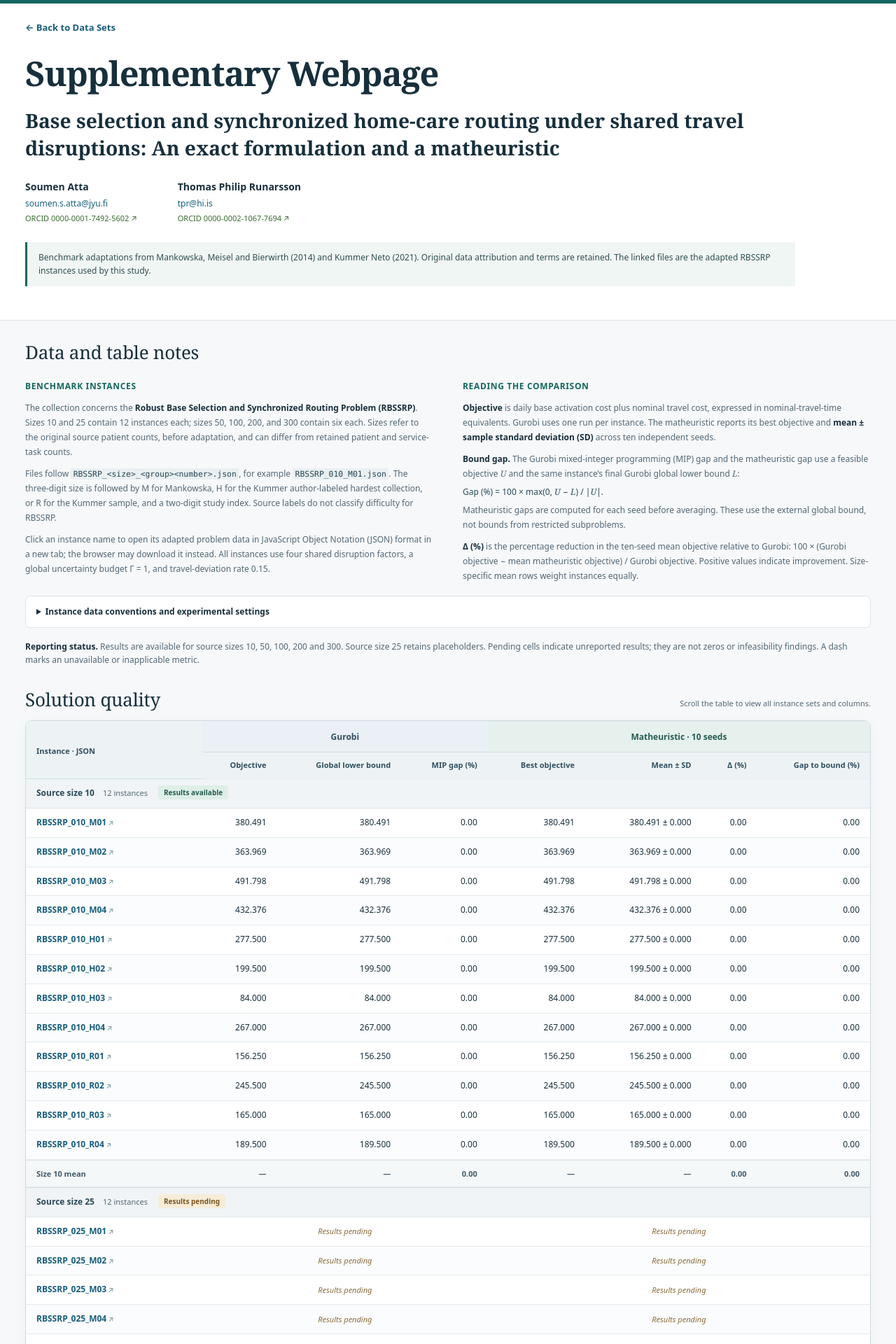
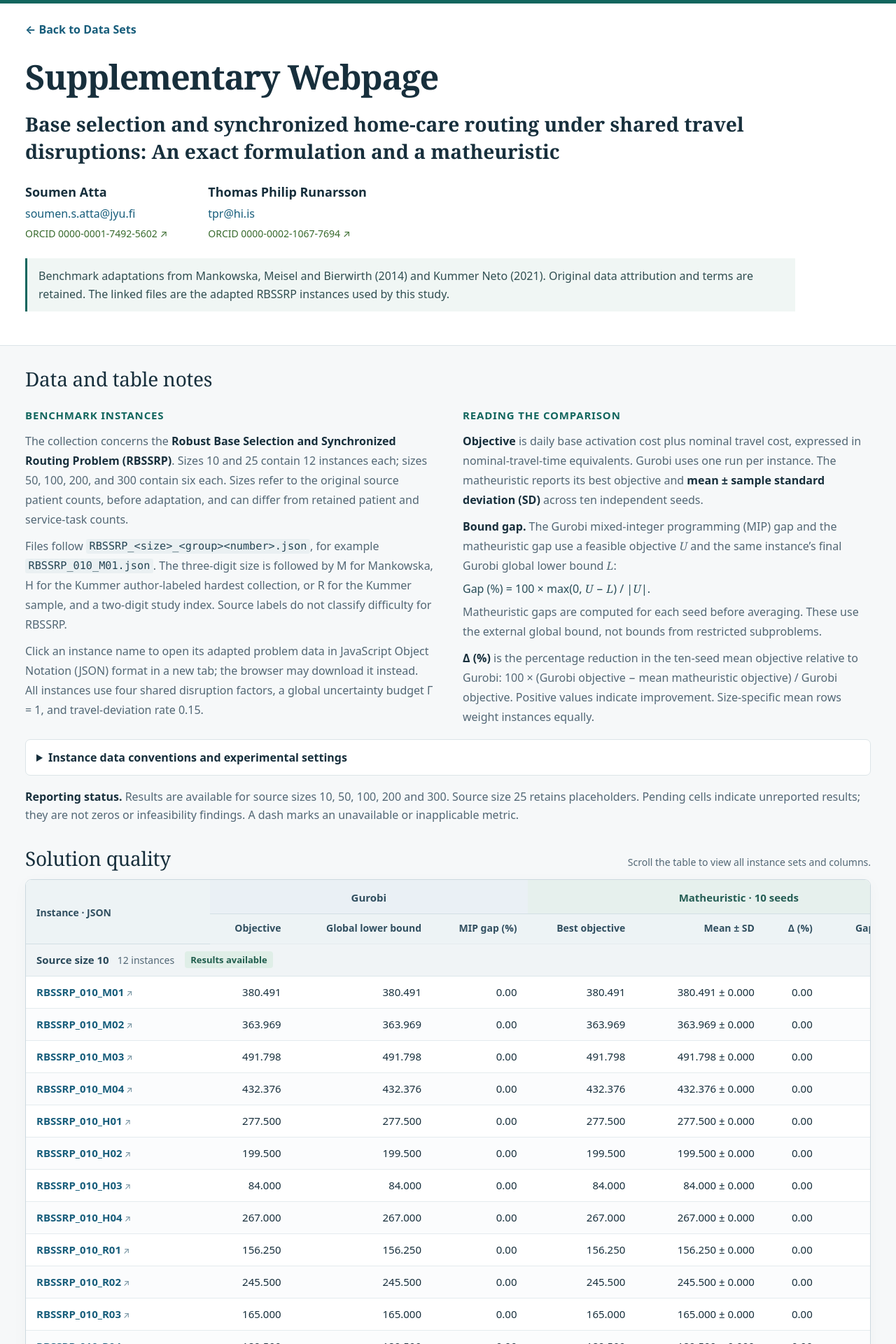
Before and after one commit to SoumenAtta/soumenatta.github.io, a Jekyll site: the page datasets/rbssrp/index.html, which Jekyll copies as it is, in a window 1280 px wide. Shown: the top 1920 px of the page at 70% size. Built offline with Jekyll 4.4.1, drawn with Linux system fonts in a browser that asks for light colours; an icon font too large for the unit is left out; some of the changed text lies outside the part shown.

Commit message:
Sync updated RBSSRP supplementary page

```diff
--- a/datasets/rbssrp/index.html
+++ b/datasets/rbssrp/index.html
@@ -23,97 +23,97 @@
 html { scroll-padding-top: 20px; }
 body {
   margin: 0; background: var(--canvas); color: var(--ink);
-  font: 15px/1.65 system-ui, -apple-system, BlinkMacSystemFont, "Segoe UI", sans-serif;
+  font: 17px/1.65 system-ui, -apple-system, BlinkMacSystemFont, "Segoe UI", sans-serif;
   -webkit-font-smoothing: antialiased;
 }
 .wrap { width: min(1380px, calc(100% - 72px)); margin-inline: auto; }
 header { background: var(--paper); border-top: 5px solid var(--teal); border-bottom: 1px solid var(--line); }
 .masthead { display: flex; justify-content: space-between; align-items: center; gap: 20px; padding-block: 24px 27px; }
-.back-link { color: var(--blue); font-size: 13px; font-weight: 650; text-decoration: none; }
+.back-link { color: var(--blue); font-size: 16px; font-weight: 650; text-decoration: none; }
 .back-link:hover { text-decoration: underline; text-underline-offset: 4px; }
 .hero { padding-bottom: 30px; }
 h1 { margin: 0 0 20px; font: 600 clamp(36px, 3.8vw, 50px)/1.14 Georgia, "Times New Roman", serif; letter-spacing: -.025em; }
-.paper-title { max-width: 1140px; margin: 0 0 24px; color: var(--ink); font: 600 clamp(22px, 2.2vw, 29px)/1.38 Georgia, "Times New Roman", serif; }
+.paper-title { max-width: 1140px; margin: 0 0 24px; color: var(--ink); font: 600 clamp(24px, 2.2vw, 32px)/1.38 Georgia, "Times New Roman", serif; }
 .authors { display: flex; flex-wrap: wrap; gap: 19px 58px; margin: 0; }
 .author { display: flex; flex-direction: column; gap: 3px; }
-.author-name { margin: 0; font-size: 14px; font-weight: 700; }
-.author-contact { margin: 0; font-size: 12px; }
+.author-name { margin: 0; font-size: 18px; font-weight: 700; }
+.author-contact { margin: 0; font-size: 16px; }
 .author-contact a { color: var(--blue); text-decoration: none; }
-.author-orcid { margin: 0; font-size: 11px; }
+.author-orcid { margin: 0; font-size: 14px; }
 .author-orcid a { color: #396b2e; text-decoration: none; }
 .author-contact a:hover, .author-orcid a:hover { text-decoration: underline; text-underline-offset: 3px; }
-.attribution { max-width: 1100px; margin: 24px 0 18px; padding: 12px 16px; border-left: 3px solid var(--teal); background: #f0f6f4; color: #304e51; font-size: 12px; }
+.attribution { max-width: 1100px; margin: 24px 0 18px; padding: 12px 16px; border-left: 3px solid var(--teal); background: #f0f6f4; color: #304e51; font-size: 16px; }
 main { padding-block: 29px 42px; }
-h2 { margin: 0; font: 500 26px/1.3 Georgia, "Times New Roman", serif; letter-spacing: -.01em; }
-h3 { margin: 0 0 10px; font-size: 12px; font-weight: 750; letter-spacing: .055em; text-transform: uppercase; color: var(--teal); }
+h2 { margin: 0; font: 500 28px/1.3 Georgia, "Times New Roman", serif; letter-spacing: -.01em; }
+h3 { margin: 0 0 10px; font-size: 15px; font-weight: 750; letter-spacing: .055em; text-transform: uppercase; color: var(--teal); }
 .guide { margin-bottom: 30px; }
 .guide > h2 { margin-bottom: 21px; }
 .notes-grid { display: grid; grid-template-columns: 1fr 1fr; gap: 22px 42px; }
-.note-column p { margin: 0 0 10px; color: var(--muted); font-size: 12px; line-height: 1.75; }
+.note-column p { margin: 0 0 10px; color: var(--muted); font-size: 16px; line-height: 1.75; }
 .note-column p:last-child { margin-bottom: 0; }
 .note-column strong { color: var(--ink); }
 code { padding: .08em .3em; border-radius: 3px; background: #eaf0f2; color: #254554; font: .95em ui-monospace, SFMono-Regular, Consolas, monospace; overflow-wrap: anywhere; }
 var { font-family: Georgia, "Times New Roman", serif; }
-.formula { display: block; margin-block: 5px; color: #284d58; font-size: 12px; }
-.data-details { margin-top: 18px; padding: 12px 15px; border: 1px solid var(--line); border-radius: 7px; background: var(--paper); font-size: 12px; color: var(--muted); }
+.formula { display: block; margin-block: 5px; color: #284d58; font-size: 16px; }
+.data-details { margin-top: 18px; padding: 12px 15px; border: 1px solid var(--line); border-radius: 7px; background: var(--paper); font-size: 16px; color: var(--muted); }
 .data-details summary { width: fit-content; color: var(--ink); font-weight: 650; cursor: pointer; }
 .data-details p { margin: 12px 0 0; max-width: 1200px; }
-.reporting-note { margin: 17px 0 0; color: var(--muted); font-size: 12px; }
+.reporting-note { margin: 17px 0 0; color: var(--muted); font-size: 16px; }
 .reporting-note strong { color: var(--ink); }
 .table-heading { display: flex; justify-content: space-between; align-items: baseline; gap: 18px; margin-bottom: 12px; }
-.table-heading p { margin: 0; color: var(--muted); font-size: 11px; text-align: right; }
+.table-heading p { margin: 0; color: var(--muted); font-size: 14px; text-align: right; }
 .table-wrap {
   max-height: min(78vh, 980px); overflow: auto; background: var(--paper);
   border: 1px solid #ccd9df; border-radius: 9px;
   box-shadow: 0 5px 22px #18334208;
   scrollbar-color: #a2b8c1 #eef3f5; scrollbar-width: thin;
 }
-table { border-spacing: 0; width: 100%; min-width: 1100px; font-size: 12px; line-height: 1.4; }
+table { border-spacing: 0; width: 100%; min-width: 1320px; font-size: 15px; line-height: 1.4; }
 caption { position: absolute; width: 1px; height: 1px; padding: 0; margin: -1px; overflow: hidden; clip-path: inset(50%); white-space: nowrap; }
 thead { position: sticky; top: 0; z-index: 5; }
-thead th { color: #314f60; background: #edf3f5; font-size: 11px; font-weight: 700; white-space: nowrap; }
+thead th { color: #314f60; background: #edf3f5; font-size: 14px; font-weight: 700; white-space: nowrap; }
 thead tr:first-child th { padding-block: 15px 12px; border-bottom: 1px solid #d2dfe4; }
 thead tr:last-child th { padding-block: 10px 12px; }
-thead th.group { text-align: center; font-size: 12px; }
+thead th.group { text-align: center; font-size: 15px; }
 thead th.gurobi-group { background: #eaf0f5; }
 thead th.matheuristic-group { background: #e6f0ed; color: #245d54; }
 thead .instance-head { text-align: left; vertical-align: middle; }
 th, td { padding: 12px 15px; text-align: right; border-bottom: 1px solid #e4ebee; vertical-align: middle; }
 td { font-variant-numeric: tabular-nums; font-feature-settings: "tnum"; white-space: nowrap; }
 tbody th.instance { text-align: left; font-weight: 550; background: white; }
-.instance { min-width: 194px; white-space: nowrap; }
-.instance a { color: var(--blue); text-decoration: none; font-size: 12px; }
+.instance { min-width: 218px; white-space: nowrap; }
+.instance a { color: var(--blue); text-decoration: none; font-size: 15px; }
 .instance a:hover { color: #0c4c43; text-decoration: underline; text-underline-offset: 4px; }
-.instance a::after { content: " ↗"; color: #7895a3; font-size: 10px; }
+.instance a::after { content: " ↗"; color: #7895a3; font-size: 12px; }
 a:focus-visible, summary:focus-visible, .table-wrap:focus-visible { outline: 3px solid #6b9da9; outline-offset: 3px; border-radius: 2px; }
 .instance-row:nth-child(odd) > * { background: #fbfcfd; }
 .instance-row:hover > * { background: #eff6f3; }
 .cohort-band th { padding: 12px 15px; text-align: left; background: #f0f4f6; border-top: 1px solid #cfdde2; border-bottom: 1px solid #dce6eb; }
 tbody:first-of-type .cohort-band th { border-top: 0; }
-.cohort-title { font-size: 12px; font-weight: 750; color: #294859; }
-.cohort-count { margin-left: 12px; font-size: 11px; font-weight: 500; color: var(--muted); }
-.status { margin-left: 15px; padding: 3px 8px; border-radius: 4px; font-size: 10px; font-weight: 650; vertical-align: 1px; }
+.cohort-title { font-size: 15px; font-weight: 750; color: #294859; }
+.cohort-count { margin-left: 12px; font-size: 14px; font-weight: 500; color: var(--muted); }
+.status { margin-left: 15px; padding: 3px 8px; border-radius: 4px; font-size: 13px; font-weight: 650; vertical-align: 1px; }
 .status.complete { color: #205d4d; background: #dfeee7; }
 .status.pending { color: #795520; background: #f7ecd8; }
 .status.partial { color: #385a74; background: #e2edf5; }
-.pending-cell { text-align: center; color: #8a6c3b; font-size: 11px; font-style: italic; }
+.pending-cell { text-align: center; color: #8a6c3b; font-size: 14px; font-style: italic; }
 .mean-sd { white-space: nowrap; }
 .positive { color: #1b6b4f; font-weight: 650; }
 .negative { color: #a13e33; font-weight: 650; }
-.cohort-mean > * { padding-block: 11px; color: #415c6b; background: #f5f8f9; font-weight: 650; font-size: 11px; border-top: 1px solid #dce6eb; }
+.cohort-mean > * { padding-block: 11px; color: #415c6b; background: #f5f8f9; font-weight: 650; font-size: 14px; border-top: 1px solid #dce6eb; }
 .cohort-mean th { text-align: left; }
 tbody:last-of-type tr:last-child > * { border-bottom: 0; }
 .references { margin-top: 33px; padding-top: 25px; border-top: 1px solid var(--line); }
 .references ol { margin: 16px 0 0; padding-left: 22px; max-width: 1120px; }
-.references li { padding-left: 4px; margin-bottom: 14px; font-size: 12px; color: var(--muted); }
-.reference-id { display: block; margin-top: 3px; font-size: 11px; overflow-wrap: anywhere; }
-footer { border-top: 1px solid var(--line); padding-block: 20px 28px; color: var(--muted); font-size: 12px; text-align: right; background: var(--paper); }
+.references li { padding-left: 4px; margin-bottom: 14px; font-size: 16px; color: var(--muted); }
+.reference-id { display: block; margin-top: 3px; font-size: 14px; overflow-wrap: anywhere; }
+footer { border-top: 1px solid var(--line); padding-block: 20px 28px; color: var(--muted); font-size: 15px; text-align: right; background: var(--paper); }
 footer p { margin: 4px 0; }
 footer a { color: var(--blue); text-underline-offset: 3px; }
 @media (max-width: 850px) {
   .wrap { width: calc(100% - 36px); }
   .notes-grid { grid-template-columns: 1fr; gap: 20px; }
-  .paper-title { font-size: 24px; }
+  .paper-title { font-size: 26px; }
   .hero { padding-bottom: 23px; }
   .table-heading { align-items: start; flex-direction: column; gap: 5px; }
   .table-heading p { text-align: left; }
@@ -124,7 +124,7 @@ footer a { color: var(--blue); text-underline-offset: 3px; }
   .wrap { width: calc(100% - 26px); }
   .masthead { padding-block: 19px 24px; }
   h1 { font-size: 34px; }
-  .paper-title { font-size: 21px; }
+  .paper-title { font-size: 24px; }
   h2 { font-size: 23px; }
   .attribution { padding: 11px 12px; }
   .cohort-count { margin-left: 8px; }
```
